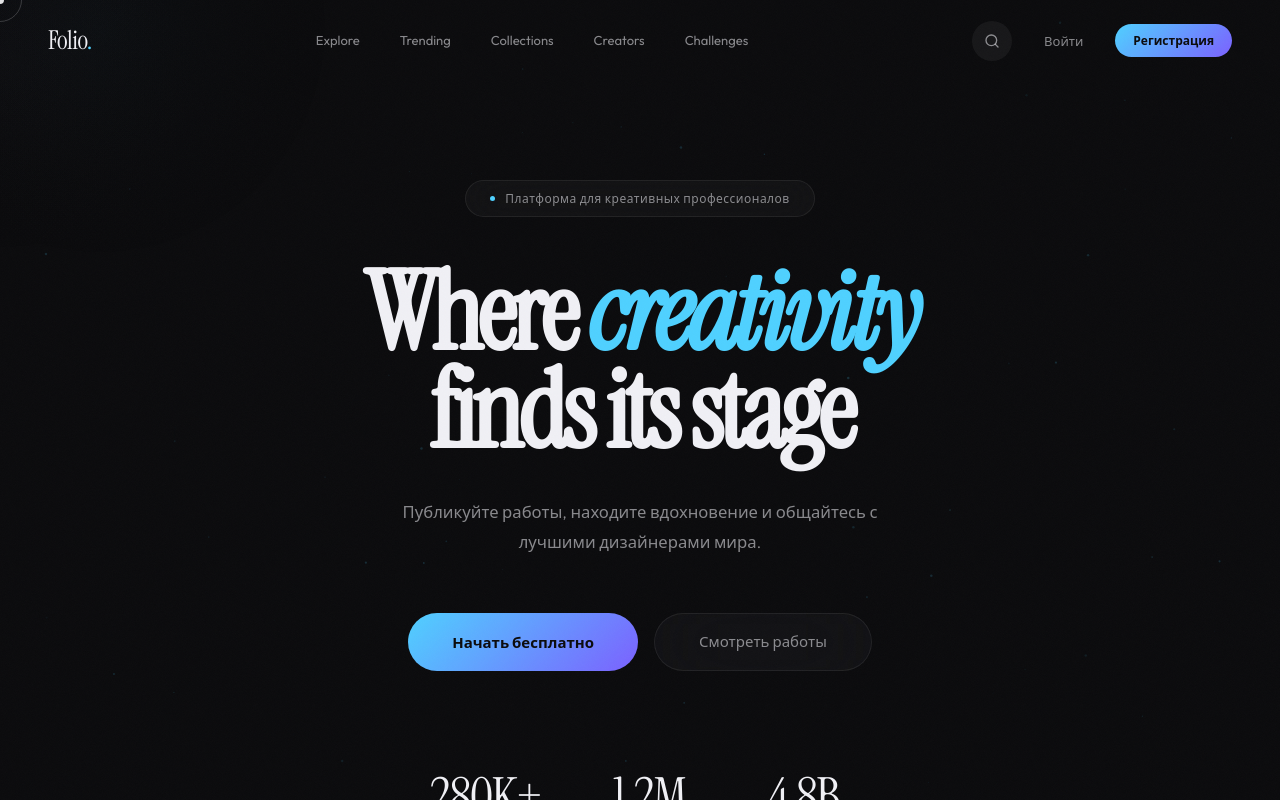
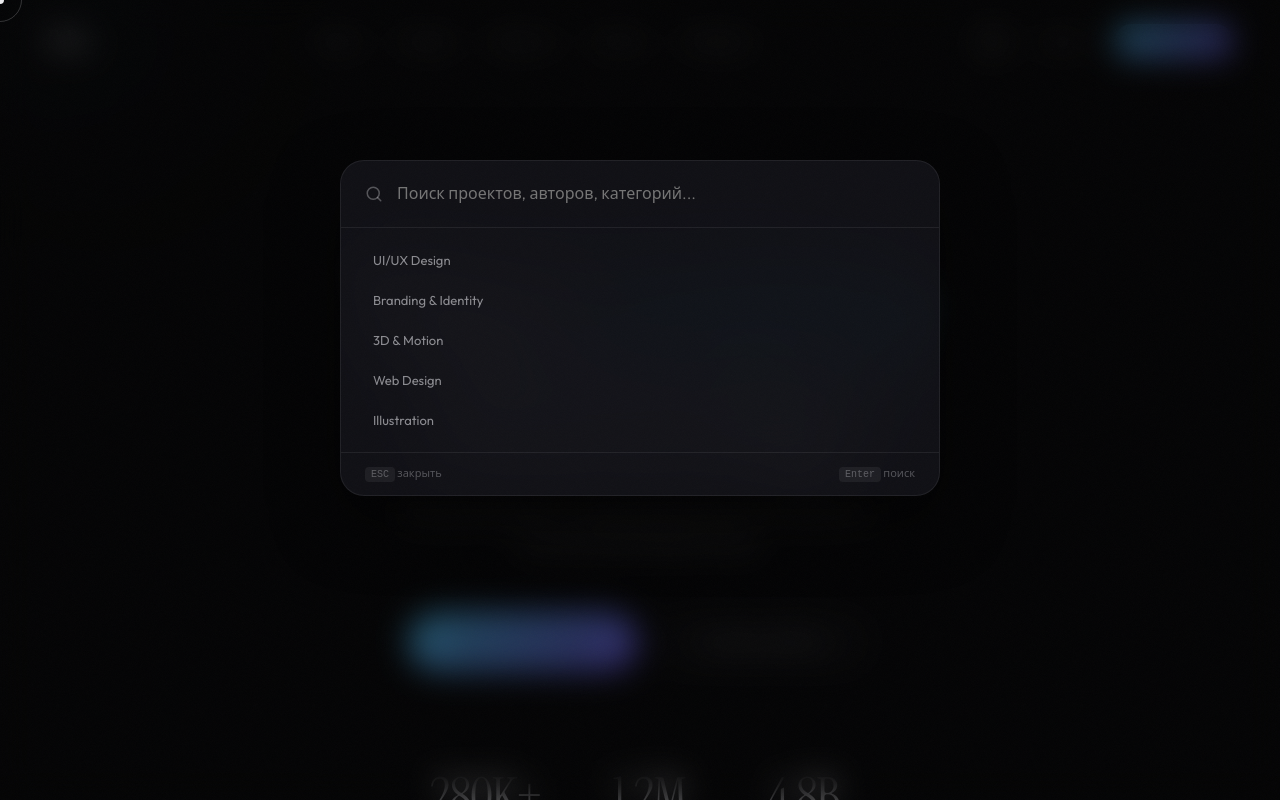
Before and after one commit to hovakimyanero/folio-platform, a React (Vite) app in the folder frontend/: page / in a window 1280 px wide. Both pictures are taken after a click on the button 992 px from the left and 40 px from the top of the page. Shown: the top 800 px of the page. Built offline with nearby package versions, Linux system fonts and the light colour scheme; no server answers.

Commit message:
fix: add inline styles to dialog overlay and content

```diff
--- a/frontend/src/components/AuthDialog.jsx
+++ b/frontend/src/components/AuthDialog.jsx
@@ -49,8 +49,31 @@ export default function AuthDialog({ open, onOpenChange }) {
   return (
     <Dialog.Root open={open} onOpenChange={onOpenChange}>
       <Dialog.Portal>
-        <Dialog.Overlay />
-        <Dialog.Content style={{ width: 'min(440px, 90vw)', padding: 48 }}>
+        <Dialog.Overlay style={{
+          background: 'rgba(0, 0, 0, 0.6)',
+          backdropFilter: 'blur(16px)',
+          WebkitBackdropFilter: 'blur(16px)',
+          position: 'fixed',
+          inset: 0,
+          zIndex: 5000,
+        }} />
+        <Dialog.Content style={{
+          width: 'min(440px, 90vw)',
+          padding: 48,
+          background: 'rgba(18, 18, 24, 0.9)',
+          backdropFilter: 'blur(40px) saturate(1.6)',
+          WebkitBackdropFilter: 'blur(40px) saturate(1.6)',
+          borderRadius: 'var(--radius-xl)',
+          border: '1px solid var(--glass-border)',
+          boxShadow: 'var(--shadow-xl)',
+          position: 'fixed',
+          top: '50%',
+          left: '50%',
+          transform: 'translate(-50%, -50%)',
+          zIndex: 5001,
+          maxHeight: '90vh',
+          overflowY: 'auto',
+        }}>
           <Dialog.Close asChild>
             <button className="btn-icon" style={{ position: 'absolute', top: 16, right: 16 }}>
               <X size={14} />
--- a/frontend/src/components/SearchDialog.jsx
+++ b/frontend/src/components/SearchDialog.jsx
@@ -26,10 +26,29 @@ export default function SearchDialog({ open, onOpenChange }) {
   return (
     <Dialog.Root open={open} onOpenChange={onOpenChange}>
       <Dialog.Portal>
-        <Dialog.Overlay />
+        <Dialog.Overlay style={{
+          background: 'rgba(0, 0, 0, 0.6)',
+          backdropFilter: 'blur(16px)',
+          WebkitBackdropFilter: 'blur(16px)',
+          position: 'fixed',
+          inset: 0,
+          zIndex: 5000,
+        }} />
         <Dialog.Content style={{
-          width: 'min(600px, 90vw)', padding: 0, top: '20%', transform: 'translateX(-50%)',
+          width: 'min(600px, 90vw)',
+          padding: 0,
+          top: '20%',
+          transform: 'translateX(-50%)',
           overflow: 'hidden',
+          background: 'rgba(18, 18, 24, 0.9)',
+          backdropFilter: 'blur(40px) saturate(1.6)',
+          WebkitBackdropFilter: 'blur(40px) saturate(1.6)',
+          borderRadius: 'var(--radius-xl)',
+          border: '1px solid var(--glass-border)',
+          boxShadow: 'var(--shadow-xl)',
+          position: 'fixed',
+          left: '50%',
+          zIndex: 5001,
         }}>
           <div style={{ display: 'flex', alignItems: 'center', gap: 14, padding: '20px 24px', borderBottom: '1px solid var(--glass-border)' }}>
             <SearchIcon size={18} color="var(--text-3)" />
```
